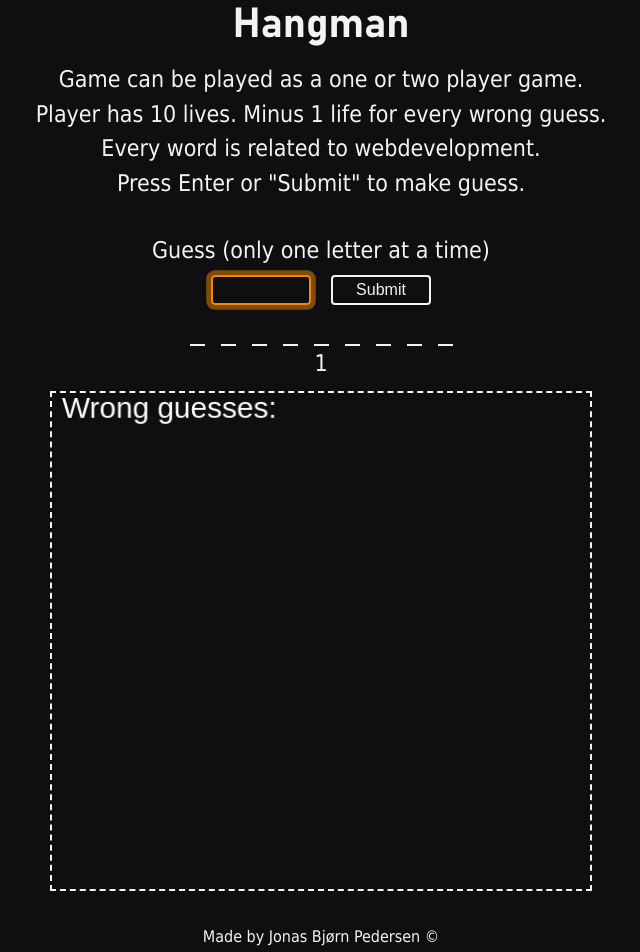
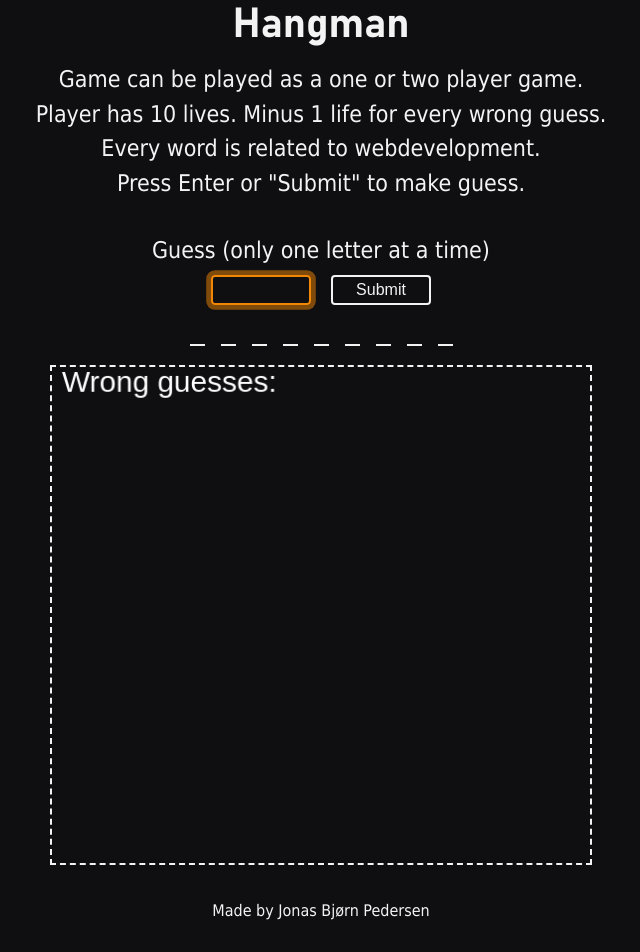
Before and after one commit to JoPed/hangman_game, a React (Vite) app: page / in a window 1280 px wide. Shown: the top 952 px of the page, without its empty margins (319-959 px from the left). Built offline with nearby package versions, Linux system fonts and the light colour scheme.

Commit message:
removed devicepixelratio from the display port

```diff
--- a/src/App.jsx
+++ b/src/App.jsx
@@ -45,7 +45,7 @@ function App() {
   // Player lives
   const playerLives = useRef(10);
 
-  // A ref to the every correct letter shown above the '-'
+  // A ref to every correct letter shown above the '-'
   const [correctLetterRef, setCorrectLetterRef] = useArrayRef();
 
   // A ref to the canvas
@@ -103,8 +103,6 @@ function App() {
     guessInputRef.current.disabled = false;
 
     clearCanvas();
-
-
 
   }
 
@@ -253,7 +251,7 @@ function App() {
 
         <Notification message={gameOverText} notificationRef={notificationRef} />
 
-        <footer id="mainFooter">Made by Jonas Bjørn Pedersen &copy;</footer>
+        <footer id="mainFooter">Made by Jonas Bjørn Pedersen</footer>
 
       </Container>
 
--- a/src/assets/components/Canvas.jsx
+++ b/src/assets/components/Canvas.jsx
@@ -29,7 +29,6 @@ const Canvas = ({ canvasRef, clearCanvasRef }) => {
     return (
         <Row>
             <Col xs={12} md={{ span: 10, offset: 1 }} lg={{ span: 6, offset: 3 }} className="px-0">
-                <p>{window.devicePixelRatio}</p>
                 <canvas ref={canvasRef} id="game" />
             </Col>
         </Row>
--- a/src/assets/scss/App.scss
+++ b/src/assets/scss/App.scss
@@ -108,10 +108,6 @@ label {
     cursor: pointer;
 }
 
-#btnSubmit {
-    margin-inline: 10px;
-}
-
 /* #endregion */
 
 /* #region  Labels */
--- a/src/assets/scss/_variables.scss
+++ b/src/assets/scss/_variables.scss
@@ -3,7 +3,7 @@
 $black: #0f0e11;
 $white: #F3F3F4;
 $brown: #A67153;
-$orange: #F28705;
+$orange: rgb(242, 135, 5);
 
 
 $col_text: $white;
```
